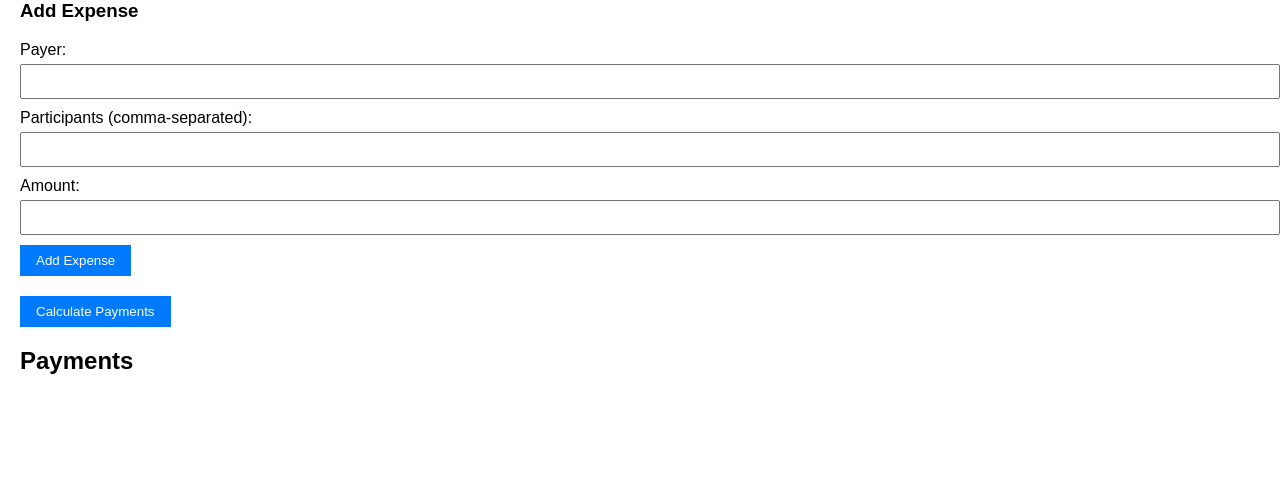
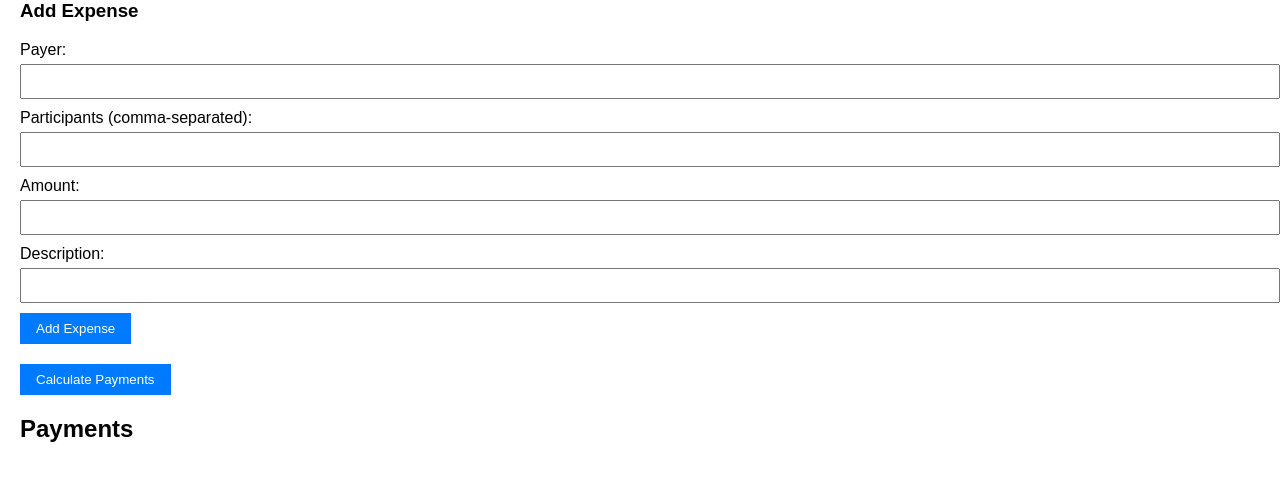
Before and after one commit to Vorapolbig/splitwise-like, a FastAPI app: page / in a window 1280 px wide. Shown: the part 447-930 px from the top of the page. Before the commit the page ends 821 px from the top, so only its background shows below. Run offline with FastAPI, Linux system fonts and the light colour scheme.

Commit message:
add description in expense class

```diff
--- a/main.py
+++ b/main.py
@@ -98,12 +98,13 @@ async def delete_user(name: str):
 
 
 class Expense:
-    def __init__(self, payer: str, participants: List[str], amount: float):
+    def __init__(self, payer: str, participants: List[str], amount: float, description: str = "Default"):
         global expense_id_counter
         self.id = expense_id_counter
         expense_id_counter += 1
         self.payer = payer
         self.participants = participants
+        self.description = description
         self.amount = amount
 
 
@@ -117,7 +118,10 @@ class Payment:
         self.amount = amount
 
 @app.post("/add_expense")
-async def add_expense(payer: str = Form(...), participants: List[str] = Form(...), amount: float = Form(...)):
+async def add_expense(payer: str = Form(...),
+                      participants: List[str] = Form(...),
+                      amount: float = Form(...),
+                      description: str = Form(...)):
     print(participants)
     global expenses
 
@@ -131,7 +135,7 @@ async def add_expense(payer: str = Form(...), participants: List[str] = Form(...
             raise HTTPException(status_code=400, detail=f"Participant '{participant}' does not exist")
 
     # If all participants exist, add the expense
-    expense = Expense(payer=payer, participants=participants, amount=amount)
+    expense = Expense(payer=payer, participants=participants, amount=amount, description=description)
     expenses.append(expense)
     return {"message": "Expense added successfully"}
 
--- a/templates/index.html
+++ b/templates/index.html
@@ -50,6 +50,7 @@
         "{{ participant }}"{% if not loop.last %}, {% endif %}
         {% endfor %}
         ({{ expense.participants|length }} participants), Amount: {{ expense.amount }}
+        Description: {{ expense.description }}
         <button onclick="deleteExpense({{ expense.id }})">Delete Expense</button>
     </li>
     {% endfor %}
@@ -63,6 +64,8 @@
     <input id="expenseParticipants" name="participants" type="text"><br>
     <label for="expenseAmount">Amount:</label>
     <input id="expenseAmount" name="amount" type="number"><br>
+    <label for="expenseDescription">Description:</label>
+    <input id="expenseDescription" name="description" type="text"><br>
     <button onclick="addExpense()" type="button">Add Expense</button>
 </form>
 
@@ -147,6 +150,7 @@
     async function addExpense() {
         const payer = document.getElementById("expensePayer").value;
         const participantsInput = document.getElementById("expenseParticipants").value;
+        const description = document.getElementById("expenseDescription").value;
         const participants = participantsInput.split(",").map(item => item.trim());
         console.log("Parsed Participants:", participants); // Log statement
 
@@ -154,6 +158,7 @@
         formData.append("payer", payer);
         participants.forEach(participant => formData.append("participants", participant)); // Append each participant separately
         formData.append("amount", parseFloat(document.getElementById("expenseAmount").value));
+        formData.append("description", description);
 
         const response = await fetch("/add_expense", {
             method: "POST",
```
